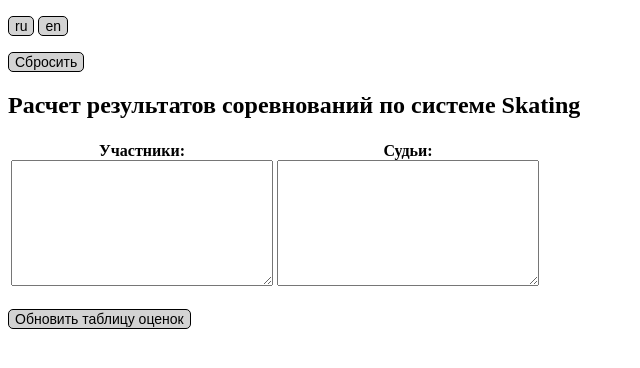
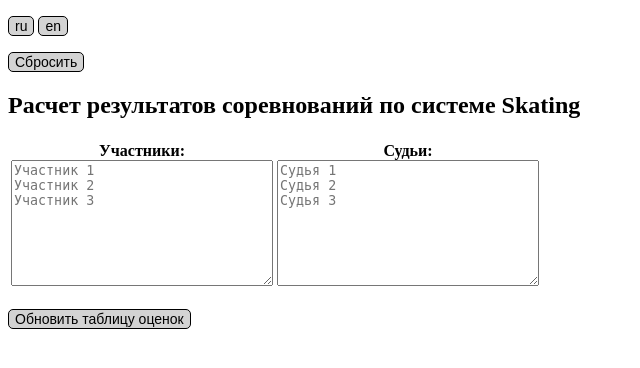
Before and after one commit to AntonDzjuba/BallroomSkatingSystem.php, a PHP site: page / in a window 1280 px wide. Shown: the top 368 px of the page, without its empty margins (0-640 px from the left). Run offline with PHP 8.4, Linux system fonts and the light colour scheme; lists and menus that the app fills with data are empty.

Commit message:
git checkout master

```diff
--- a/index.php
+++ b/index.php
@@ -20,7 +20,9 @@ if(isset($_POST['lang']) && htmlentities($_POST['lang'])=='en'){
     $textHeader = 'Ballroom skating system calculation';
     $textResetButton = 'Reset';
     $textParticipants = 'Participants';
+    $textParticipantsPlaceholder = 'Participant 1&#10;Participant 2&#10;Participant 3';
     $textJudges = 'Judges';
+    $textJudgesPlaceholder = 'Judge 1&#10;Judge 2&#10;Judge 3';
     $textRefreshTableOfResultsButton = 'Refresh table of results';
     $textResultsHeader = 'Participant/Judge';
     $textCalculateButton = 'Calculate';
@@ -31,7 +33,9 @@ else {
     $textHeader = 'Расчет результатов соревнований по системе Skating';
     $textResetButton = 'Сбросить';
     $textParticipants = 'Участники';
+    $textParticipantsPlaceholder = 'Участник 1&#10;Участник 2&#10;Участник 3';
     $textJudges = 'Судьи';
+    $textJudgesPlaceholder = 'Судья 1&#10;Судья 2&#10;Судья 3';
     $textRefreshTableOfResultsButton = 'Обновить таблицу оценок';
     $textResultsHeader = 'Участник/Судья';
     $textCalculateButton = 'Рассчитать';
@@ -52,11 +56,13 @@ else {
     <input type = "text" name = "lang" value ="<?php echo $textLang?>" hidden>
     <table><tr><th>
                 <label for="participants"><?php echo $textParticipants?>:</label><br>
-                <textarea tabindex="1" id="participants" name="participants" rows="8" cols="30"><?php if( isset( $_POST['participants'] ) ) {
+                <textarea tabindex="1" id="participants" name="participants" placeholder="<?php echo $textParticipantsPlaceholder?>"
+                          rows="8" cols="30"><?php if( isset( $_POST['participants'] ) ) {
                     echo trim(htmlentities($_POST['participants']));} ?></textarea>
     </th><th>
                 <label for="judges"><?php echo $textJudges?>:</label><br>
-                <textarea tabindex="2" id="judges" name="judges" rows="8" cols = "30"><?php if( isset( $_POST['judges'] ) ) {
+                <textarea tabindex="2" id="judges" name="judges" placeholder="<?php echo $textJudgesPlaceholder?>"
+                          rows="8" cols = "30"><?php if( isset( $_POST['judges'] ) ) {
                     echo trim(htmlentities($_POST['judges']));} ?></textarea>
     </th></tr></table>
     <p><input type="submit" class="btn" name="refreshPlaces" value="<?php echo $textRefreshTableOfResultsButton?>"></p>
```
